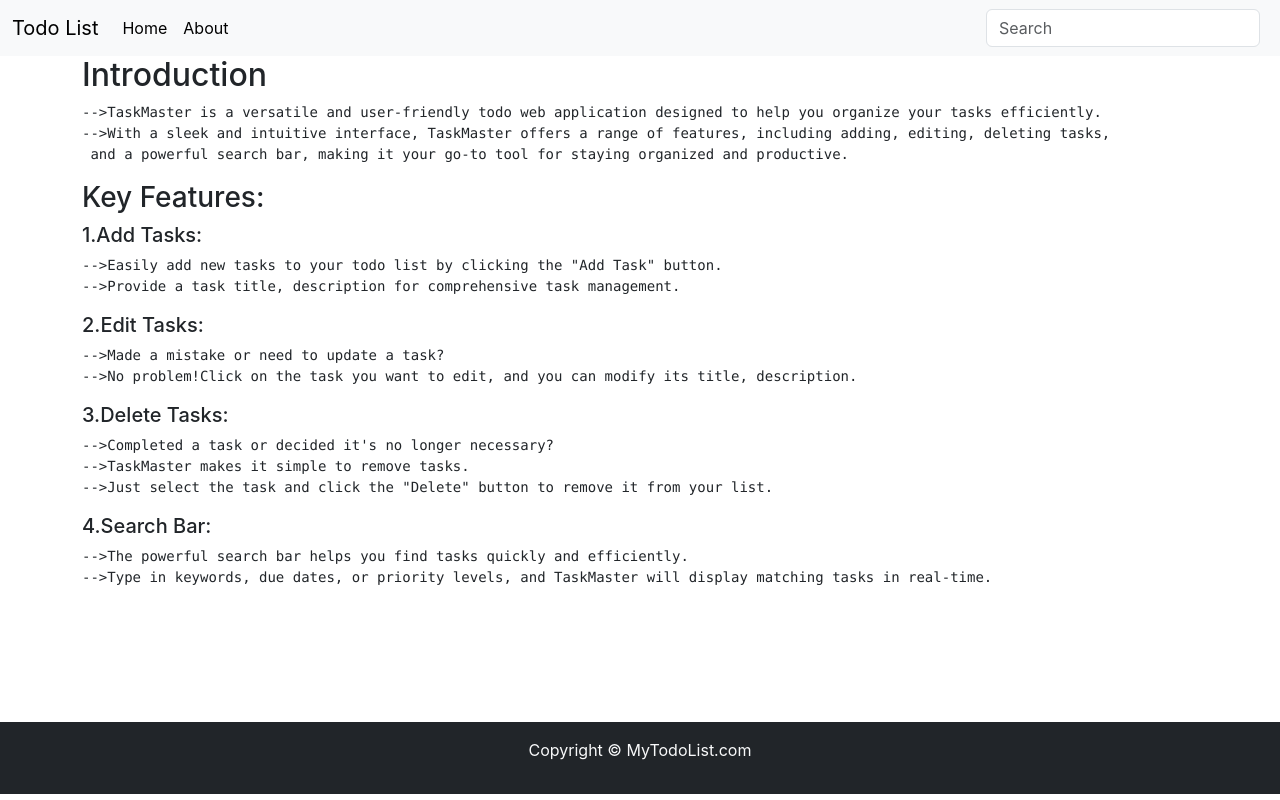
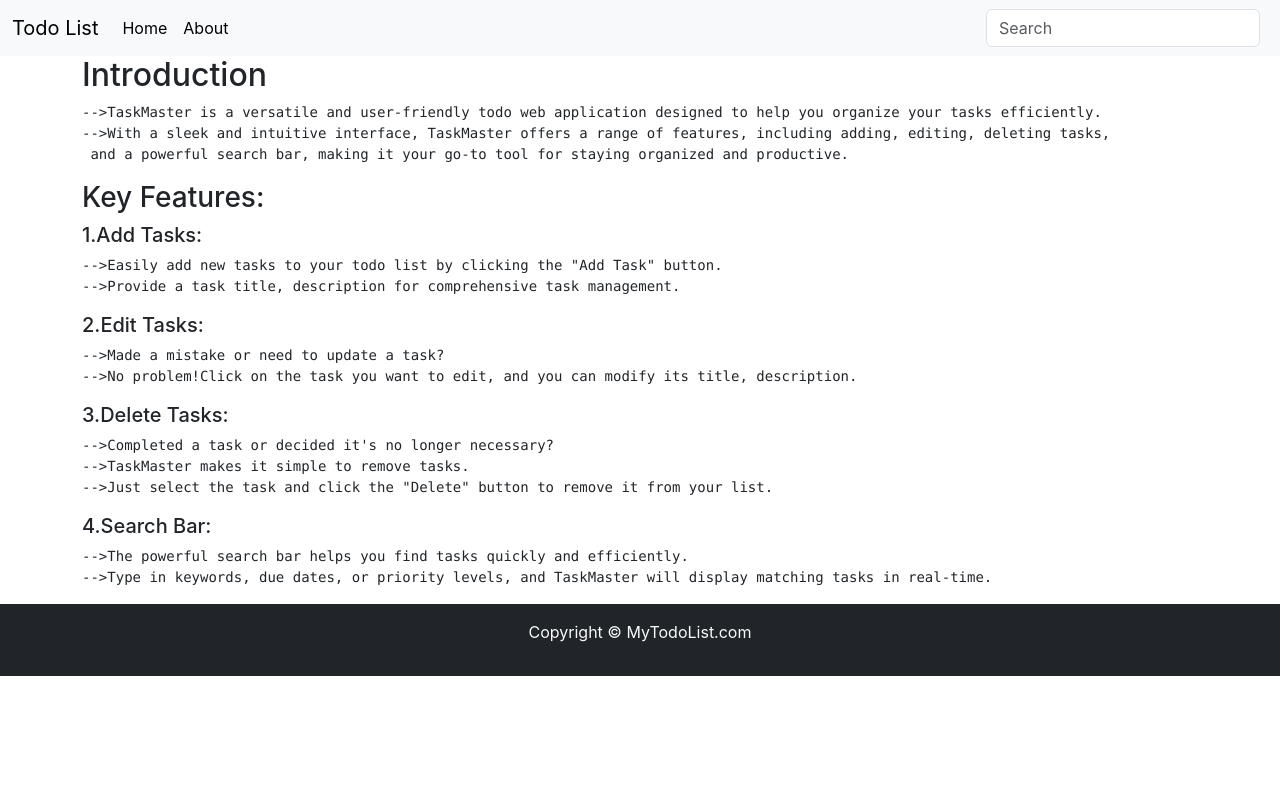
Before and after one commit to sharmadivay/TodoList, a React (Create React App) app: page /about in a window 1280 px wide. Built offline with nearby package versions, Linux system fonts and the light colour scheme.

Commit message:
update footer

```diff
--- a/src/App.css
+++ b/src/App.css
@@ -13,3 +13,6 @@
     flex-wrap: wrap;
 
 }
+.footer{
+    margin-top: auto;
+}
--- a/src/myComponents/Footer.js
+++ b/src/myComponents/Footer.js
@@ -1,13 +1,11 @@
 import React from 'react'
-
+import "../App.css"
 const Footer = () => {
   let footerStyle ={
-    position : "absolute",
-    top : "90.3vh",
-    width : "100%"
+    marginTop : "10px"
   }
   return (
-    <footer className='bg-dark  text-light py-3' style={footerStyle}>
+    <footer className='bg-dark  text-light py-3 footer' style={footerStyle}>
       <p className="text-center">
         Copyright &copy; MyTodoList.com
       </p>
```
